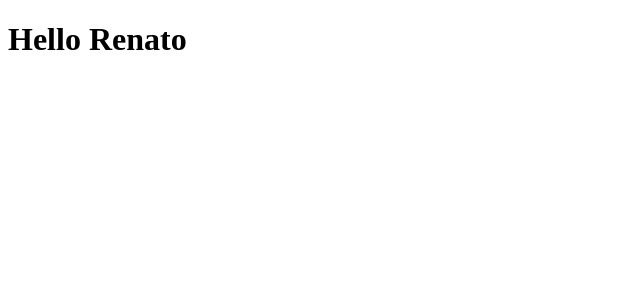
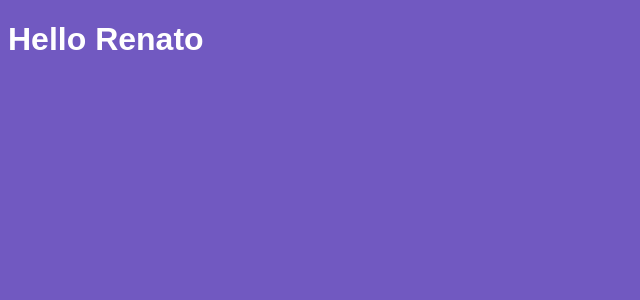
Before and after one commit to renatomarquesteles/gostack-challenge-4, a React app: page / in a window 1280 px wide. Shown: the top 300 px of the page, without its empty margins (0-640 px from the left). Built offline with nearby package versions, Linux system fonts and the light colour scheme.

Commit message:
feature: Importando CSS

```diff
--- a/package.json
+++ b/package.json
@@ -15,6 +15,8 @@
     "@babel/preset-env": "^7.5.4",
     "@babel/preset-react": "^7.0.0",
     "babel-loader": "^8.0.6",
+    "css-loader": "^3.0.0",
+    "style-loader": "^0.23.1",
     "webpack": "^4.35.3",
     "webpack-cli": "^3.3.6",
     "webpack-dev-server": "^3.7.2"
--- /dev/null
+++ b/src/App.css
@@ -0,0 +1,5 @@
+body {
+  background: #7159c1;
+  color: #fff;
+  font-family: Arial, Helvetica, sans-serif;
+}
--- a/src/App.js
+++ b/src/App.js
@@ -1,4 +1,6 @@
 import React from "react";
+
+import "./App.css";
 
 function App() {
   return <h1>Hello Renato</h1>;
--- a/webpack.config.js
+++ b/webpack.config.js
@@ -17,6 +17,10 @@
         use: {
           loader: "babel-loader"
         }
+      },
+      {
+        test: /\.css$/,
+        use: [{ loader: "style-loader" }, { loader: "css-loader" }]
       }
     ]
   }
```
Also changed, not shown: 1 other file (tests, documents, lock files or other folders).
